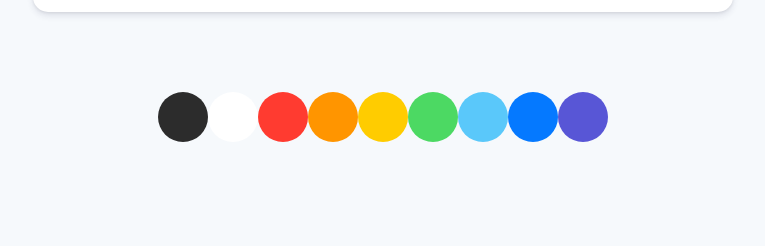
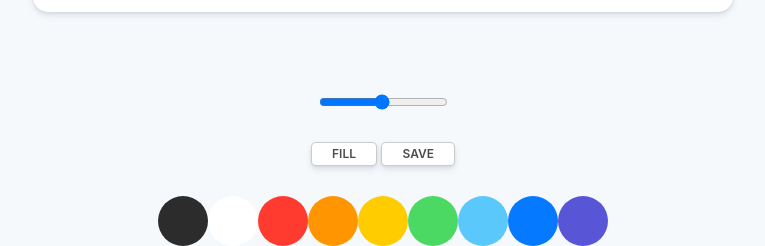
Before and after one commit to 63eggplants/paint_tool, a plain HTML site: page index.html in a window 1280 px wide. Shown: the part 738-984 px from the top of the page, without its empty margins (257-1022 px from the left). Before the commit the page ends 880 px from the top, so only its background shows below. Drawn offline with Linux system fonts and the light colour scheme.

Commit message:
Styles part Two

```diff
--- a/index.html
+++ b/index.html
@@ -10,7 +10,22 @@
   </head>
   <body>
     <canvas id="jsCanvas" class="canvas" width="700" height="700"> </canvas>
+
     <div class="controls">
+      <div class="controls__range">
+        <input
+          type="range"
+          id="jsRange"
+          min="0.1"
+          max="5.0"
+          value="2.5"
+          step="0.1"
+        />
+      </div>
+      <div class="controls__btns">
+        <button id="jsMode">Fill</button>
+        <button id="jsSave">Save</button>
+      </div>
       <div class="controls__colors" id="jsColors">
         <div class="controls__color" style="background-color: #2c2c2c"></div>
         <div class="controls__color" style="background-color: white"></div>
--- a/style.css
+++ b/style.css
@@ -8,6 +8,10 @@
   --size-body-padding: 50px;
   --size-controls__color: 50px;
   --size-controls-margin: 80px;
+  --size-controls__btns-margin: 30px;
+  --size-controls__button-padding: 5px;
+  --size-controls__button-font: 12px;
+  --size-controls__range-margin: 30px;
 }
 body {
   background-color: var(--color-body);
@@ -27,6 +31,36 @@ body {
 
 .controls {
   margin-top: var(--size-controls-margin);
+  display: flex;
+  flex-direction: column;
+  align-items: center;
+}
+
+.controls .controls__btns {
+  margin-bottom: var(--size-controls__btns-margin);
+}
+
+.controls__btns button {
+  all: unset;
+  cursor: pointer;
+  background-color: var(--color-white);
+  padding: var(--size-controls__button-padding)
+    calc(var(--size-controls__button-padding) * 4);
+  border-radius: var(--size-controls__button-padding);
+  box-shadow: 0 4px 6px rgba(50, 50, 93, 0.11), 0 1px 3px rgba(0, 0, 0, 0.08);
+  border: 1px solid rgba(0, 0, 0, 0.2);
+  color: rgba(0, 0, 0, 0.7);
+  text-transform: uppercase;
+  font-weight: 600;
+  font-size: var(--size-controls__button-font);
+}
+
+.controls__btns button:active {
+  transform: scale(0.98);
+}
+
+.controls .controls__range {
+  margin-bottom: var(--size-controls__range-margin);
 }
 .controls .controls__colors {
   display: flex;
```
